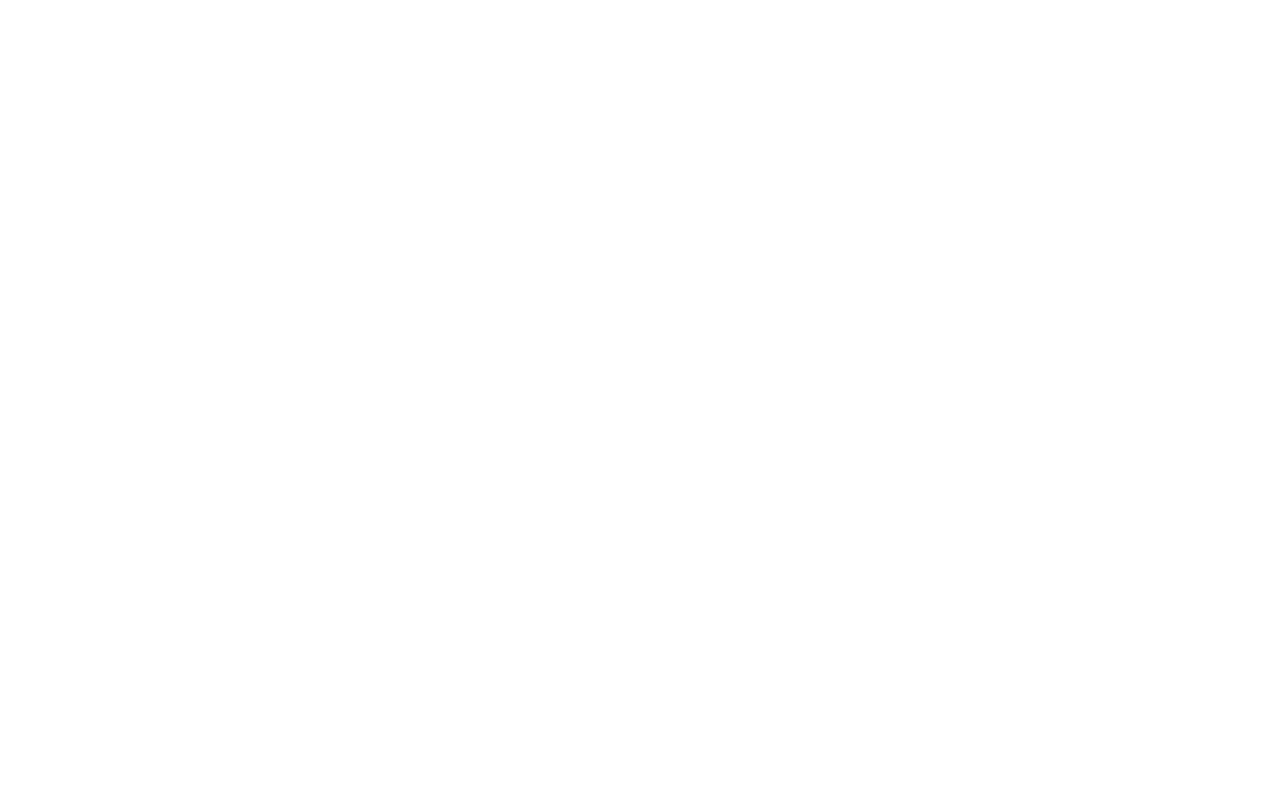
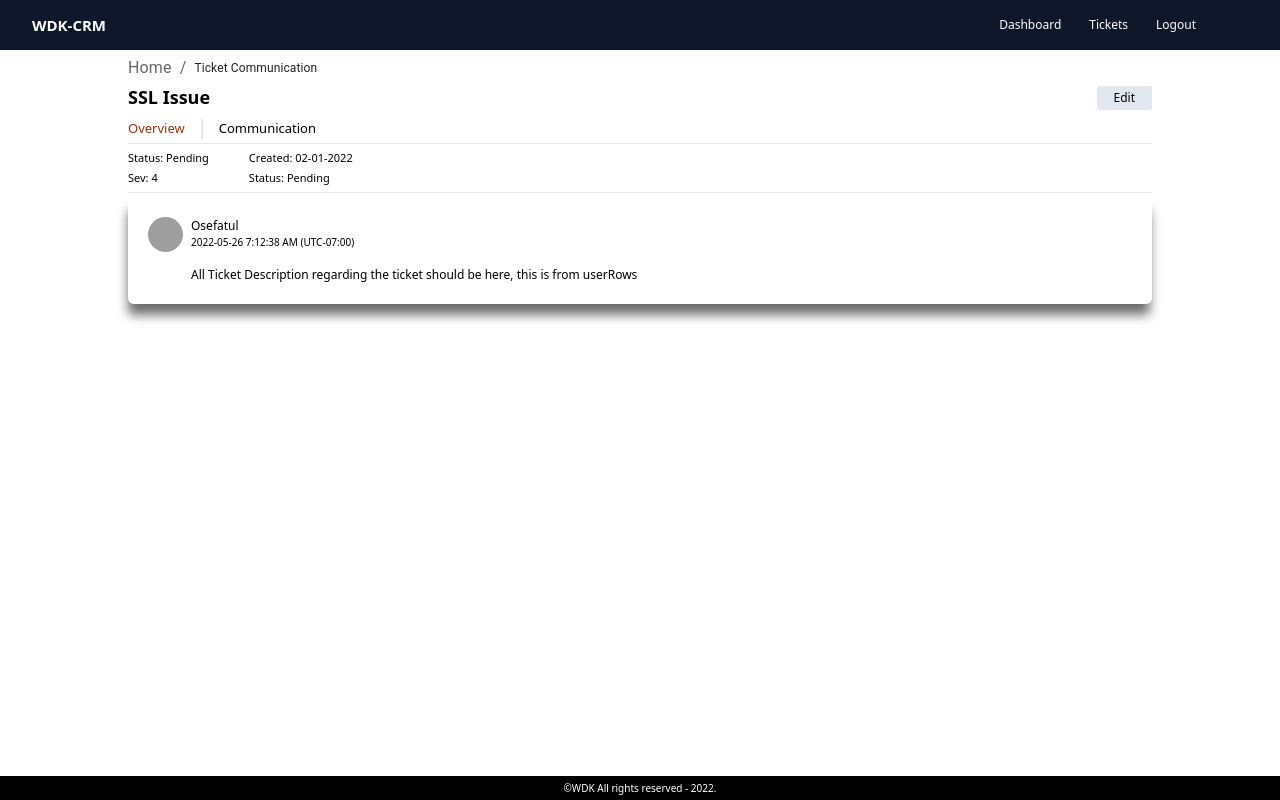
Before and after one commit to osefatul/ticket-tracker-system-CRM, a React (Create React App) app in the folder frontend/: page /ticket_communication/1 in a window 1280 px wide. Before the commit this address had no page. Built offline with nearby package versions, Linux system fonts and the light colour scheme; grey boxes are pictures that could not be loaded.

Commit message:
Links are added to the tickets table.

```diff
--- a/frontend/src/App.js
+++ b/frontend/src/App.js
@@ -19,7 +19,7 @@
         <Route path="dashboard" element={<Dashboard />} />
         <Route path="new_ticket" element={<AddTicket />} />
         <Route path="ticket-lists" element={<TicketLists />} />
-        <Route path="ticket-communication" element={<TicketPage />} />
+        <Route path="ticket_communication/:tid" element={<TicketPage />} />
       </Routes>
     </div>
   );
--- a/frontend/src/components/Header.jsx
+++ b/frontend/src/components/Header.jsx
@@ -15,11 +15,11 @@
           {["Dashboard", "Tickets", "Logout"].map((item, index) => (
             <li className="px-1 font-comorants hoverText" key={`link-${item}`}>
               <div className=" hover:border" />
+              <Link to={`/${linklist[index]}`}>
                 <div className="flex items-center jsutify-center">
-                <Link to={`/${linklist[index]}`}>
                   <a href={`#${item}`}>{item}</a>
+                </div>
               </Link>
-              </div>
             </li>
           ))}
         </ul>
@@ -47,7 +47,8 @@
             } ease-out duration-700  shadow-2xl`}
           >
             <ul className="h-[100%] w-full flex flex-col justify-start items-start space-y-5 mt-32">
-              {["Dashboard", "Tickets", "Logout"].map((item) => (
+              {["Dashboard", "Tickets", "Logout"].map((item, index) => (
+                <Link key={item} to={`/${linklist[index]}`}>
                   <li
                     key={item}
                     className="hoverText w-[100%] flex items-start justify-center"
@@ -56,6 +57,7 @@
                       {item}
                     </a>
                   </li>
+                </Link>
               ))}
             </ul>
           </div>
--- a/frontend/src/components/TicketPage/TicketBody.jsx
+++ b/frontend/src/components/TicketPage/TicketBody.jsx
@@ -3,7 +3,7 @@
 import TicketConversation from "./TicketConversation";
 function TicketBody({ details }) {
   return (
-    <div>
+    <div className="mb-24">
       <form>
         <label className="text-[10px]">Add Comment</label>
         <textarea
--- a/frontend/src/components/TicketPage/TicketConversation.jsx
+++ b/frontend/src/components/TicketPage/TicketConversation.jsx
@@ -3,9 +3,9 @@
 function TicketConversation({ details }) {
   console.log(details);
   return (
-    <div className="">
+    <div className="overflow-auto">
       {details.map((cmnt, index) => (
-        <div className="space-y-3 mb-3">
+        <div key={index + cmnt.date} className="space-y-3 mb-3">
           <div key={index + cmnt.date} className="flex items-start space-x-2">
             <img
               className="w-[35px] h-[35px] object contain rounded-full"
--- a/frontend/src/components/TicketPage/TicketHeader.jsx
+++ b/frontend/src/components/TicketPage/TicketHeader.jsx
@@ -2,8 +2,11 @@
 import TicketSummary from "./TicketSummary";
 import { userRows } from "../../dummyTickets";
 import TicketBody from "./TicketBody";
+import { useParams } from "react-router-dom";
 
 function TicketHeader() {
+  const { tid } = useParams(); //ticketID from the Ticket_communication page
+
   const tabs = [
     {
       id: 0,
--- a/frontend/src/components/TicketsTable.jsx
+++ b/frontend/src/components/TicketsTable.jsx
@@ -13,26 +13,67 @@
   }, [tickets]);
 
   const columns = [
-    { field: "id", headerName: "ID", width: 120 },
     {
-      field: "severity",
-      headerName: "Severity",
-      width: 130,
+      field: "id",
+      headerName: "ID",
+      width: 120,
+      renderCell: (params) => {
+        return (
+          <Link to={`/ticket_communication/${params.row.id}`}>
+            <div>{params.row.id}</div>
+          </Link>
+        );
+      },
     },
     {
       field: "title",
       headerName: "Title",
       width: 200,
+      renderCell: (params) => {
+        return (
+          <Link to={`/ticket_communication/${params.row.id}`}>
+            <div>{params.row.title}</div>
+          </Link>
+        );
+      },
     },
+    {
+      field: "severity",
+      headerName: "Severity",
+      width: 130,
+      renderCell: (params) => {
+        return (
+          <Link to={`/ticket_communication/${params.row.id}`}>
+            <div>{params.row.severity}</div>
+          </Link>
+        );
+      },
+    },
+
     {
       field: "status",
       headerName: "Status",
       width: 110,
+      renderCell: (params) => {
+        return (
+          <Link to={`/ticket_communication/${params.row.id}`}>
+            <div>{params.row.status}</div>
+          </Link>
+        );
+      },
     },
+
     {
       field: "createdDate",
       headerName: "Created Date",
       width: 120,
+      renderCell: (params) => {
+        return (
+          <Link to={`/ticket_communication/${params.row.id}`}>
+            <div>{params.row.createdDate}</div>
+          </Link>
+        );
+      },
     },
   ];
 
--- a/frontend/src/pages/Dashboard.jsx
+++ b/frontend/src/pages/Dashboard.jsx
@@ -1,5 +1,6 @@
 import React from "react";
 import TicketsTable from "../components/TicketsTable";
+import { Link } from "react-router-dom";
 
 import PageBreadCrumbs from "../components/PageBreadCrumbs";
 import Header from "../components/Header";
@@ -16,9 +17,11 @@
           <PageBreadCrumbs page="Dashboard" />
         </div>
         <div className="flex flex-col md:flex-row items-center justify-center md:justify-between space-y-2 md:space-y-0">
-          <button className="  text-[14px] border border-1 h-8 px-3 rounded-lg bg-green-800 ">
-            New Ticket
-          </button>
+          <Link to="/new_ticket">
+            <button className="  text-[14px] border border-1 h-8 px-3 rounded-lg bg-green-800 ">
+              New Ticket
+            </button>
+          </Link>
 
           <div className="text-black">
             <p>
--- a/frontend/src/pages/TicketLists.jsx
+++ b/frontend/src/pages/TicketLists.jsx
@@ -4,6 +4,8 @@
 import Header from "../components/Header";
 import { AiOutlineSearch } from "react-icons/ai";
 import TicketsTable from "../components/TicketsTable";
+import { Link } from "react-router-dom";
+
 // Dummy tickets
 import { userRows } from "../dummyTickets";
 
@@ -34,9 +36,11 @@
       <div className="layout ">
         <PageBreadCrumbs page="Ticket Lists" />
         <div className="flex flex-col md:flex-row items-center justify-center md:justify-between space-y-2 md:space-y-0 pt-3">
-          <button className="  text-[14px] border border-1 h-8 px-3 rounded-lg bg-green-800 ">
-            New Ticket
-          </button>
+          <Link to="/new_ticket">
+            <button className="  text-[14px] border border-1 h-8 px-3 rounded-lg bg-green-800 ">
+              New Ticket
+            </button>
+          </Link>
 
           <div className="text-gray-500 flex items-center justify-center border border-1 h-8 pl-2 space-x-2 cursor-pointer rounded-md">
             <AiOutlineSearch className />
--- a/frontend/src/pages/TicketPage.jsx
+++ b/frontend/src/pages/TicketPage.jsx
@@ -13,8 +13,6 @@
         <div>
           <TicketHeader />
         </div>
-
-        {/* Ticket Body */}
       </div>
       <Footer />
     </>
```
Lines whose indentation alone changed are shown as unchanged.
